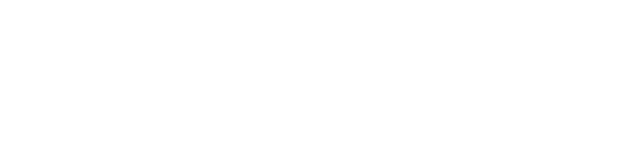
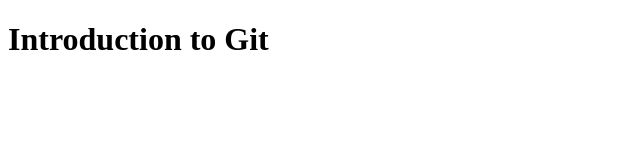
Before and after one commit to Geo290/git_intro_web_dev, a plain HTML site: page index.html in a window 1280 px wide. Shown: the whole page, without its empty margins (0-640 px from the left). Drawn offline with Linux system fonts and the light colour scheme.

Commit message:
Feature: h1 tag added

```diff
--- a/index.html
+++ b/index.html
@@ -3,9 +3,10 @@
 <head>
     <meta charset="UTF-8">
     <meta name="viewport" content="width=device-width, initial-scale=1.0">
-    <title>Document</title>
+    <title>Introduction to Git</title>
 </head>
 <body>
+    <h1>Introduction to Git</h1>
 
 </body>
 </html>
```
